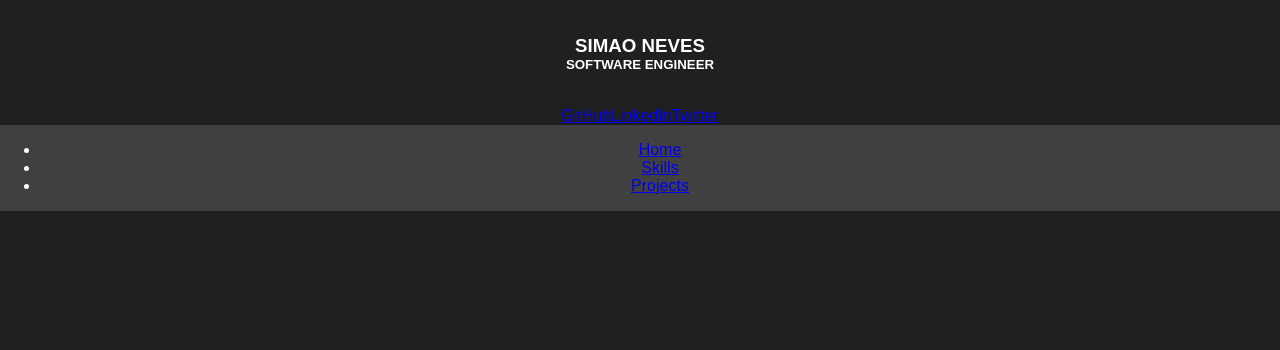
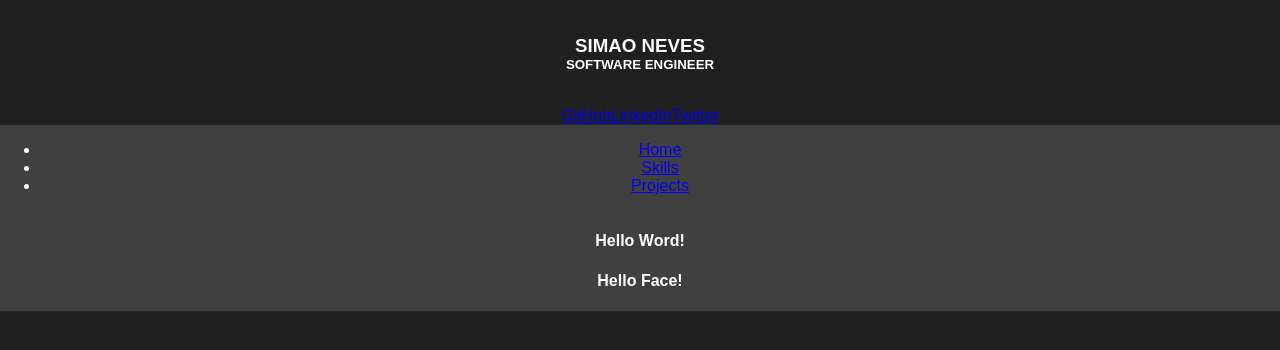
Before and after one commit to Nevsimao/Portfolio, a React (Create React App) app: page /#/projects in a window 1280 px wide. Shown: the top 350 px of the page. Built offline with nearby package versions, Linux system fonts and the light colour scheme.

Commit message:
added path to the route

```diff
--- a/src/components/sections/Main/SectionsComp.js
+++ b/src/components/sections/Main/SectionsComp.js
@@ -1,4 +1,9 @@
 import React from 'react'
+import { Route } from 'react-router-dom'
+
+import HomeComp from './HomeComp'
+import SkillsComp from './SkillsComp'
+import ProjectsComp from './ProjectsComp'
 
 import {
     Sections
@@ -6,7 +11,11 @@ import {
 
 const SectionsComp = () => {
     return (
-        <Sections></Sections>
+        <Sections>
+            <Route path='/' component={HomeComp}/>
+            <Route path='/skills' component={SkillsComp}/>
+            <Route path='/projects' component={ProjectsComp}/>
+        </Sections>
     )
 }
 
```
